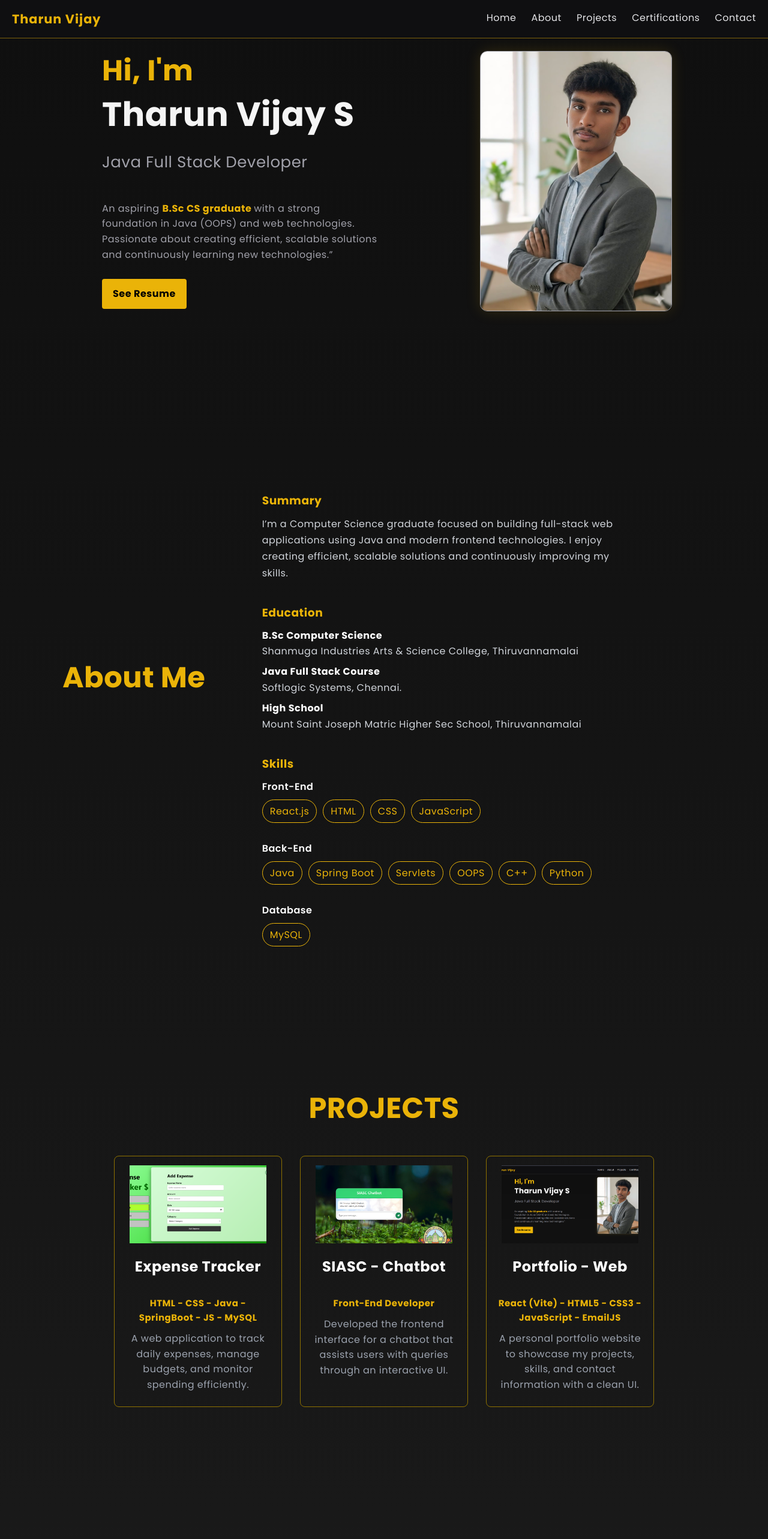
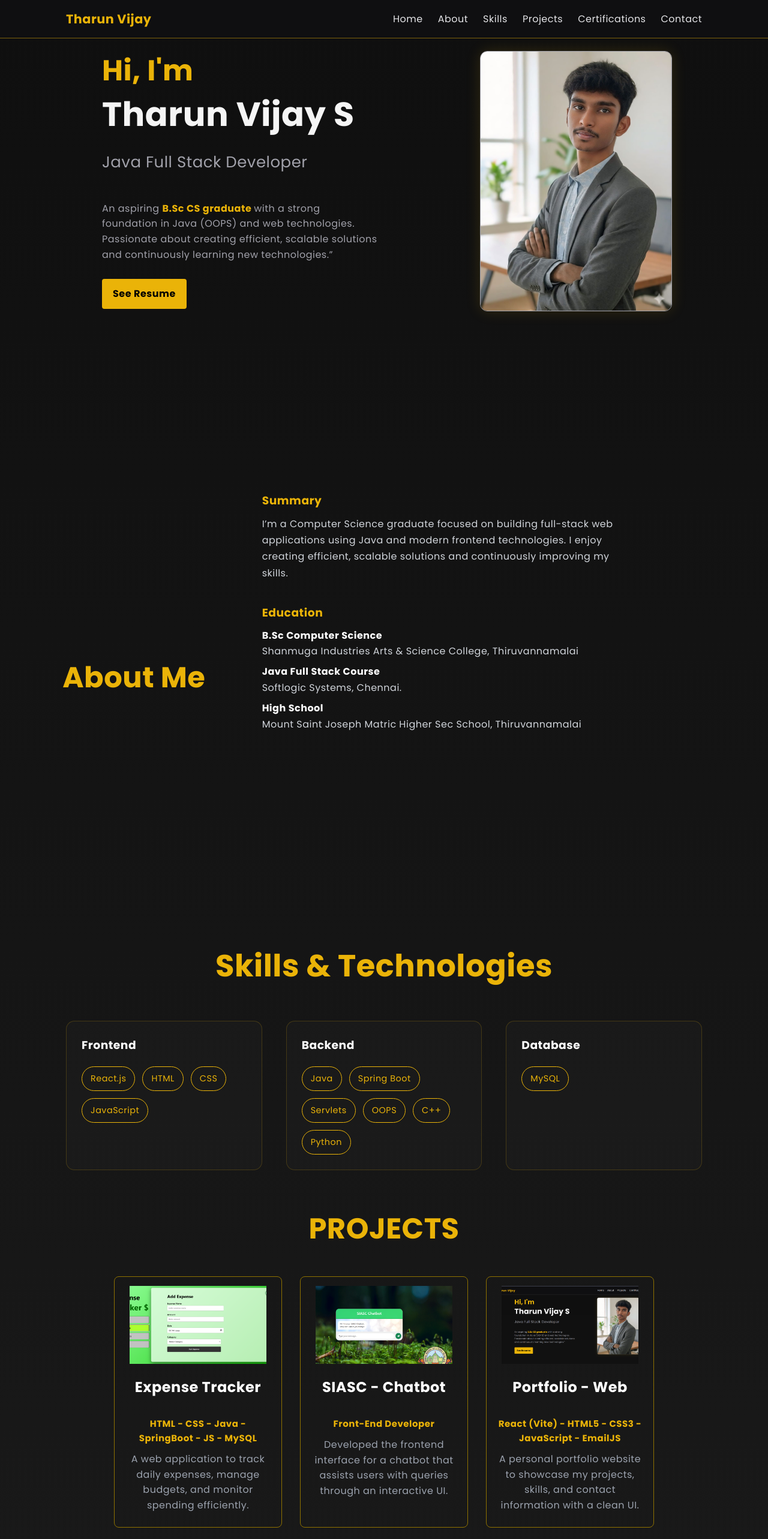
Before and after one commit to TharunVijai/portfolio-web, a React (Vite) app: page / in a window 1280 px wide. Shown: the top 2566 px of the page at 60% size. Built offline with nearby package versions, Linux system fonts and the light colour scheme.

Commit message:
added hamburger nav

```diff
--- a/src/App.jsx
+++ b/src/App.jsx
@@ -8,6 +8,7 @@ import About from './Components/About'
 import Contact from './Components/Contact'
 import Achievements from './Components/Achievements'
 import useActiveSection from "./Components/useActiveSection";
+import Skills from './Components/Skills'
 
 function App() {
   const [count, setCount] = useState(0)
@@ -17,6 +18,7 @@ function App() {
       <Navbar />
       <Hero />
       <About />
+      <Skills />
       <Projects />
       <Achievements />
       <Contact />
--- a/src/Components/About.jsx
+++ b/src/Components/About.jsx
@@ -23,7 +23,7 @@ const About = () => {
               <h4>High School</h4>
               <p>Mount Saint Joseph Matric Higher Sec School, Thiruvannamalai</p>
             </div>
-            <div>
+            {/* <div>
               <h3>Skills</h3>
                 <div className="skill-group">
                   <h4>Front-End</h4>
@@ -54,7 +54,7 @@ const About = () => {
                     <span>MySQL</span>
                   </div>
                 </div>
-            </div>
+            </div> */}
           </div>
 
         </section>
--- a/src/Components/Navbar.css
+++ b/src/Components/Navbar.css
@@ -4,114 +4,151 @@ nav {
   top: 0;
   left: 0;
   width: 100%;
-
   background: #0f0f11;
   border-bottom: 1px solid #eab20880;
   z-index: 1000;
 }
 
-/* ===== INNER CONTAINER ===== */
+/* ===== CONTAINER ===== */
 .nav-container {
-  max-width: 100%;
+  max-width: 1100px;
   margin: 0 auto;
 
   display: flex;
-  justify-content: space-between;   /* 🔥 key change */
+  justify-content: space-between;
   align-items: center;
 
   padding: 15px 20px;
 }
 
-/* ===== LEFT: NAME ===== */
-.nav-name {
-  font-family: Poppins;
-  font-size: 1.3rem;
-  font-weight: 700;
-  color: #eab308;
-  letter-spacing: 1px;
-  cursor: pointer;
-}
-
+/* ===== LOGO ===== */
 .nav-name a {
   text-decoration: none;
   color: #eab308;
+  font-family: Poppins;
+  font-weight: 700;
+  font-size: 1.3rem;
 }
 
-/* subtle hover */
-.nav-name:hover {
-  text-shadow: 0 0 10px rgba(234, 179, 8, 0.6);
-}
-
-/* ===== RIGHT: LINKS ===== */
+/* ===== DESKTOP LINKS ===== */
 .nav-links {
   display: flex;
   gap: 25px;
 }
 
-/* LINKS */
 .nav-links a {
   position: relative;
   text-decoration: none;
   color: #e4e4e7;
-  font-family: poppins;
-  font-size: 16px;   /* 🔥 adjusted (25px was too big) */
-  padding-bottom: 4px;
-  transition: color 0.3s ease;
+  font-family: Poppins;
+  font-size: 16px;
+  transition: 0.3s;
 }
 
-/* HOVER COLOR */
 .nav-links a:hover {
   color: #eab308;
 }
 
-/* UNDERLINE ANIMATION */
 .nav-links a::after {
-  content: '';
+  content: "";
   position: absolute;
+  bottom: -4px;
   left: 0;
-  bottom: 0;
-
   width: 0%;
   height: 2px;
   background: #eab308;
-
-  transition: width 0.3s ease;
+  transition: 0.3s;
 }
 
-/* ON HOVER */
 .nav-links a:hover::after {
   width: 100%;
 }
 
-/* ACTIVE LINK */
-.nav-links a.active {
+/* ===== HAMBURGER ===== */
+.hamburger {
+  display: none;
+  font-size: 26px;
+  cursor: pointer;
   color: #eab308;
 }
 
-.nav-links a.active::after {
+/* ===== OVERLAY ===== */
+.overlay {
+  position: fixed;
+  top: 0;
+  left: 0;
   width: 100%;
+  height: 100vh;
+  background: rgba(0,0,0,0.5);
+  backdrop-filter: blur(3px);
+
+  opacity: 0;
+  visibility: hidden;
+  transition: 0.3s;
+
+  z-index: 998;
+}
+
+.overlay.show {
+  opacity: 1;
+  visibility: visible;
+}
+
+/* ===== SIDEBAR ===== */
+.sidebar {
+  position: fixed;
+  top: 0;
+  right: -100%;   /* hidden */
+  width: 260px;
+  height: 100vh;
+
+  background: #0f0f11;
+  border-left: 1px solid #222;
+
+  display: flex;
+  flex-direction: column;
+  padding: 20px;
+
+  transition: right 0.3s ease;
+  z-index: 999;
+}
+
+.sidebar.active {
+  right: 0;   /* slide in */
+}
+
+/* CLOSE BUTTON */
+.close-btn {
+  font-size: 24px;
+  margin-bottom: 20px;
+  cursor: pointer;
+  color: #eab308;
+  align-self: flex-end;
+}
+
+/* LINKS */
+.sidebar a {
+  text-decoration: none;
+  color: #e4e4e7;
+  padding: 12px 0;
+  border-bottom: 1px solid #222;
+  font-family: Poppins;
+  transition: 0.3s;
+}
+
+.sidebar a:hover {
+  color: #eab308;
+  padding-left: 5px;
 }
 
 /* ===== MOBILE ===== */
 @media (max-width: 768px) {
 
-  .nav-container {
-    justify-content: center;   /* center everything */
-    flex-wrap: wrap;
-    gap: 12px;
+  .nav-links {
+    display: none;
   }
 
-  .nav-name {
-    display: none;   /* 🔥 hide name */
-  }
-
-  .nav-links {
-    justify-content: center;
-    width: 100%;
-    gap: 12px;
-  }
-
-  .nav-links a {
-    font-size: 14px;
+  .hamburger {
+    display: block;
   }
 }
--- a/src/Components/Navbar.jsx
+++ b/src/Components/Navbar.jsx
@@ -1,26 +1,53 @@
-import './Navbar.css'
+import { useState } from "react";
+import "./Navbar.css";
 
 const Navbar = () => {
+  const [open, setOpen] = useState(false);
+
   return (
     <nav>
       <div className="nav-container">
 
+        {/* LOGO */}
         <div className="nav-name">
           <a href="#hero">Tharun Vijay</a>
         </div>
 
+        {/* DESKTOP LINKS */}
         <div className="nav-links">
           <a href="#hero">Home</a>
           <a href="#about">About</a>
+          <a href="#skills">Skills</a>
           <a href="#projects">Projects</a>
           <a href="#achievements">Certifications</a>
           <a href="#contact">Contact</a>
         </div>
 
+        {/* HAMBURGER */}
+        <div className="hamburger" onClick={() => setOpen(true)}>
+          ☰
+        </div>
+      </div>
+
+      {/* OVERLAY */}
+      <div
+        className={`overlay ${open ? "show" : ""}`}
+        onClick={() => setOpen(false)}
+      ></div>
+
+      {/* SIDEBAR */}
+      <div className={`sidebar ${open ? "active" : ""}`}>
+        <div className="close-btn" onClick={() => setOpen(false)}>✕</div>
+
+        <a href="#hero" onClick={() => setOpen(false)}>Home</a>
+        <a href="#about" onClick={() => setOpen(false)}>About</a>
+        <a href="#skills" onClick={() => setOpen(false)}>Skills</a>
+        <a href="#projects" onClick={() => setOpen(false)}>Projects</a>
+        <a href="#achievements" onClick={() => setOpen(false)}>Certifications</a>
+        <a href="#contact" onClick={() => setOpen(false)}>Contact</a>
       </div>
     </nav>
+  );
+};
 
-  )
-}
-
-export default Navbar
+export default Navbar;
--- a/src/Components/Projects.css
+++ b/src/Components/Projects.css
@@ -1,8 +1,7 @@
 /* ===== PROJECTS SECTION ===== */
 
 .projects {
-  margin-top: 200px;
-  padding: 80px 20px;
+  padding: 40px 20px;
   text-align: center;
   display: flex;
   flex-direction: column;
--- /dev/null
+++ b/src/Components/Skills.css
@@ -0,0 +1,80 @@
+/* ===== SECTION ===== */
+.skills-section {
+  padding: 40px 20px 20px;
+  max-width: 1100px;
+  margin: auto;
+}
+
+/* ===== TITLE ===== */
+.skills-title {
+  text-align: center;
+  font-size: clamp(2.5rem, 4vw, 3.5rem);
+  color: #eab308;
+  font-family: Poppins;
+  margin-bottom: 50px;
+}
+
+/* ===== GRID ===== */
+.skills-grid {
+  display: grid;
+  grid-template-columns: repeat(3, 1fr);
+  gap: 40px;
+}
+
+/* ===== CARD ===== */
+.skill-card {
+  background: rgba(255, 255, 255, 0.02);
+  border: 1px solid rgba(234, 179, 8, 0.2);
+  border-radius: 14px;
+  padding: 25px;
+
+  transition: 0.3s ease;
+}
+
+.skill-card:hover {
+  transform: translateY(-5px);
+  box-shadow: 0 0 20px rgba(234, 179, 8, 0.15);
+}
+
+/* ===== CATEGORY ===== */
+.skill-card h3 {
+  color: white;
+  margin-bottom: 20px;
+}
+
+/* ===== TAGS ===== */
+.skill-tags {
+  display: flex;
+  flex-wrap: wrap;
+  gap: 12px;
+}
+
+/* ===== PILL ===== */
+.skill-pill {
+  padding: 8px 14px;
+  border-radius: 999px;
+
+  border: 1px solid #eab308;
+  color: #eab308;
+
+  font-size: 0.9rem;
+  transition: 0.25s ease;
+}
+
+.skill-pill:hover {
+  background: #eab308;
+  color: black;
+  transform: scale(1.05);
+}
+
+/* ===== MOBILE ===== */
+@media (max-width: 768px) {
+  .skills-grid {
+    grid-template-columns: 1fr;
+    gap: 25px;
+  }
+
+  .skills-title {
+    font-size: 2.2rem;
+  }
+}
--- /dev/null
+++ b/src/Components/Skills.jsx
@@ -0,0 +1,48 @@
+import React from "react";
+import "./Skills.css";
+
+const Skills = () => {
+  return (
+    <section className="skills-section" id="skills">
+      <h2 className="skills-title">Skills & Technologies</h2>
+
+      <div className="skills-grid">
+
+        {/* Frontend */}
+        <div className="skill-card">
+          <h3>Frontend</h3>
+          <div className="skill-tags">
+            <span className="skill-pill">React.js</span>
+            <span className="skill-pill">HTML</span>
+            <span className="skill-pill">CSS</span>
+            <span className="skill-pill">JavaScript</span>
+          </div>
+        </div>
+
+        {/* Backend */}
+        <div className="skill-card">
+          <h3>Backend</h3>
+          <div className="skill-tags">
+            <span className="skill-pill">Java</span>
+            <span className="skill-pill">Spring Boot</span>
+            <span className="skill-pill">Servlets</span>
+            <span className="skill-pill">OOPS</span>
+            <span className="skill-pill">C++</span>
+            <span className="skill-pill">Python</span>
+          </div>
+        </div>
+
+        {/* Database */}
+        <div className="skill-card">
+          <h3>Database</h3>
+          <div className="skill-tags">
+            <span className="skill-pill">MySQL</span>
+          </div>
+        </div>
+
+      </div>
+    </section>
+  );
+};
+
+export default Skills;
```
Lines whose indentation alone changed are shown as unchanged.
